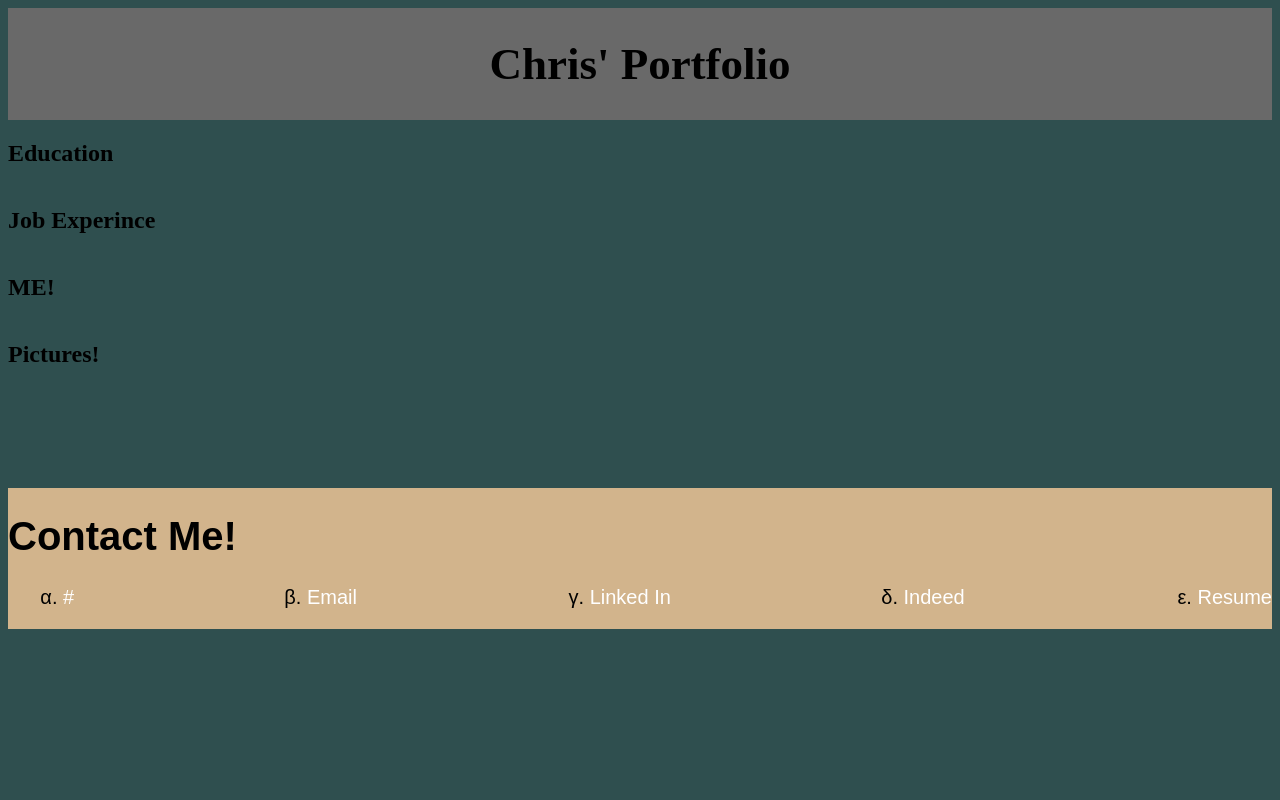
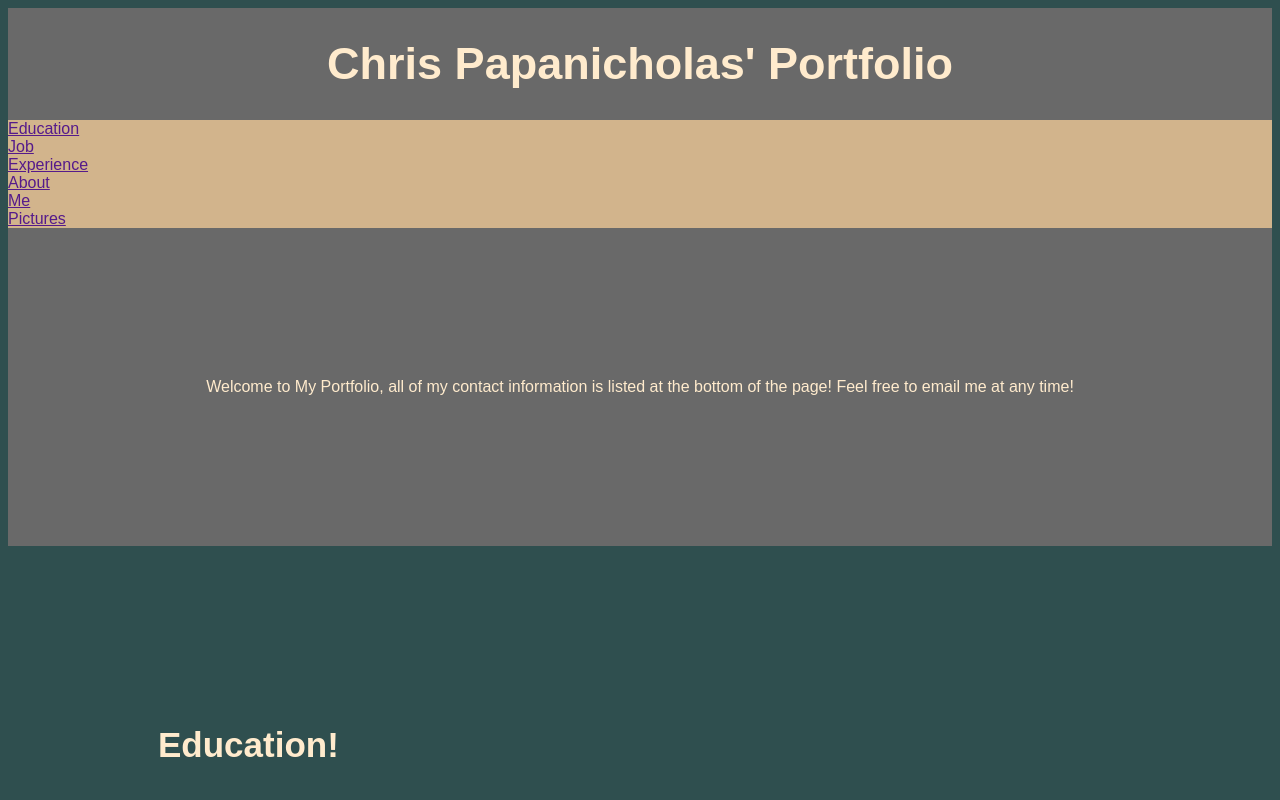
Before and after one commit to cpapanicholas/Transcending-Seven-Nen, a plain HTML site: page index.html in a window 1280 px wide. Shown: the top 800 px of the page. Drawn offline with Linux system fonts and the light colour scheme.

Commit message:
added more css code, not sure why the nav bar wont work

```diff
--- a/css/style.css
+++ b/css/style.css
@@ -8,48 +8,74 @@
 
 }
 
+nav{
+    background-color: tan;
+}
+
+nav ul{
+
+    list-style-type: none;
+    margin: 0;
+    padding: 0;
+    width: 40px;
+
+
+}
+
+nav ul li a{
+    display: block;
+
+
+}
+
 body{
  background-color: darkslategrey;
  display: flex;
 flex-direction: column;
+font-family: Arial, Helvetica, sans-serif;
 }
 
 header{
     background-color: dimgrey;
     font-family: var(--font-family);
+    color: blanchedalmond;
 
 
 }
 
-aside{
-    font-size: 30px;
-    font-family: var(--fontfamily);
-
-}
 body section{
-    font-family: var(--fontfamily);
+    color: blanchedalmond;
+    margin: 150px;
 
 
-}
-section h1{
+
+
 
 
 
 }
 
-header section{
-    font-family: var(--fontfamily);
+section h1{
+
+    font-size: 35px;
+
 
 }
 
+header section{
+    text-align: center;
+
+
+}
 
 header h1{
     text-align: center;
     font-size: 45px;
-    font-family: var(--fontfamily);
+
 
 
 }
+
 footer{
     margin-top: 100px;
 
@@ -71,9 +97,18 @@ footer ul{
 
 
 }
+
 footer h1{
     font-size: 40px;
     font-family: Arial, Helvetica, sans-serif
+
+
+
+}
+
+img{
+    max-width: 275px;
+    max-height: 275px;
 
 
 
@@ -188,3 +223,23 @@ footer h1{
   font-size: 100%;
   z-index: 1;
 }
+
+.dropdown {
+    position: relative;
+    display: inline-block;
+  }
+
+  .dropdown-content {
+    display: none;
+    position: absolute;
+    background-color: black;
+    min-width: 160px;
+    box-shadow: 1px;
+    padding: 10px;
+    z-index: 1;
+
+  }
+
+  .dropdown:hover .dropdown-content {
+    display: block;
+  }
--- a/index.html
+++ b/index.html
@@ -9,9 +9,24 @@
 </head>
 <body>
     <header>
-        <h1>Chris' Portfolio</h1>
+        <h1>Chris Papanicholas' Portfolio</h1>
+
+        <Nav>
+            <ul>
+                <li><a href="">Education</a></li>
+                <li><a href="">Job Experience</a></li>
+                <li><a href="">About Me</a></li>
+                <li><a href="">Pictures</a></li>
+            </ul>
+
+
+        </Nav>
+
+
 
         <section>
+
+            <p>Welcome to My Portfolio, all of my contact information is listed at the bottom of the page!  Feel free to email me at any time!</p>
 
 
         </section>
@@ -20,36 +35,43 @@
 
     </header>
 
-    <Section>
-        <h1>Education</h1>
-        <p></p>
+    <Section class="dropdown">
+        <h1><span>Education!</span></h1>
+        <p class="dropdown-content">This section is for my education and where I am at with it.</p>
 
     </Section>
 
-    <Section>
-        <h1>Job Experince</h1>
-        <p></p>
+    <Section class="dropdown">
+        <h1><span>Job Experince!</span></h1>
+        <p class="dropdown-content">This section is for all of my previous and current job experiences</p>
 
     </Section>
 
-    <section>
-        <h1>ME!</h1>
+    <section class="dropdown">
+        <h1><span>About Me!</span></h1>
 
-        <p>
+        <p class="dropdown-content">This section is about me and how my work has gotten me to the level I am at now.
         </p>
 
     </section>
 
-    <section>
-        <h1>Pictures!</h1>
+    <section class="dropdown">
+        <h1><span>Pictures!</span></h1>
 
-        <p></p>
+
+        <p class="dropdown-content">
+            <img src="./images/unnamed.jpg">
+            <img src="./images/unnamed1.jpg">
+            <img src="./images/unnamed  3.jpg">
+
+
+        </p>
 
     </section>
 
 
-    <footer>
-        <h1>Contact Me!</h1>
+    <footer >
+        <h1><span>Contact Me!</span></h1>
 
         <ul>
             <li><span id="css-tooltip">#</span></li>
```
Also changed, not shown: images/unnamed  3.jpg (added), images/unnamed (5.jpg (added), images/unnamed 2.jpg (added), images/unnamed.jpg (added), images/unnamed1.jpg (added).
